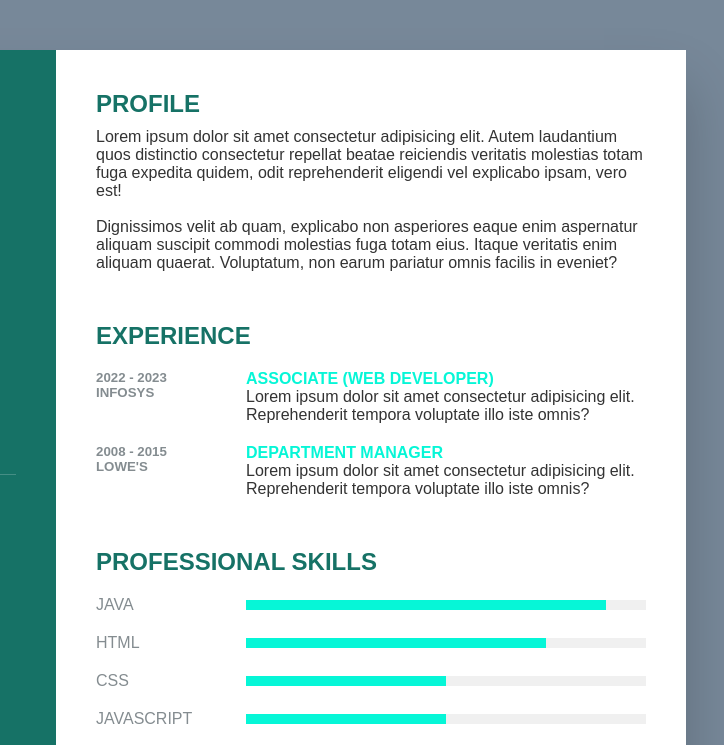
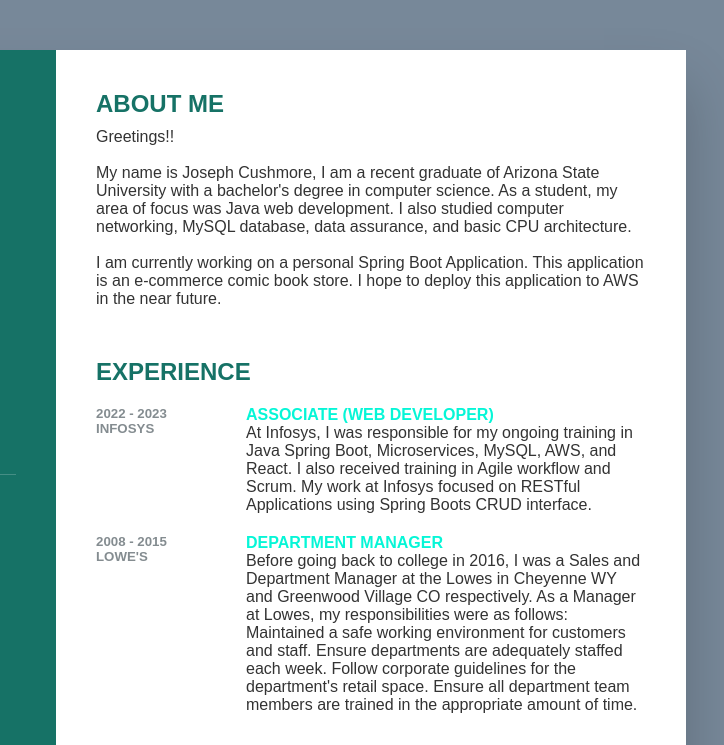
Before and after one commit to joetheday1/joetheday1.github.io, a plain HTML site: page index.html in a window 1280 px wide. Shown: the top 745 px of the page, 454-1178 px from the left. Drawn offline with nearby package versions, Linux system fonts and the light colour scheme.

Commit message:
Update index.html

```diff
--- a/index.html
+++ b/index.html
@@ -61,7 +61,7 @@
                     </li>
 
                     <li>
-                        <h5>2019 - 2017</h5>
+                        <h5>2019 - 2016</h5>
                         <h4>Associate of Science</h4>
                         <h4>Mesa Community College</h4>
                     </li>
@@ -85,9 +85,12 @@
 
         <div class="right">
             <div class="about">
-                <h2 class="title2">Profile</h2>
-                <p>Lorem ipsum dolor sit amet consectetur adipisicing elit. Autem laudantium quos distinctio consectetur repellat beatae reiciendis veritatis molestias totam fuga expedita quidem, odit reprehenderit eligendi vel explicabo ipsam, vero est!<br> <br>
-                Dignissimos velit ab quam, explicabo non asperiores eaque enim aspernatur aliquam suscipit commodi molestias fuga totam eius. Itaque veritatis enim aliquam quaerat. Voluptatum, non earum pariatur omnis facilis in eveniet?</p>
+                <h2 class="title2">About Me</h2>
+                <p>Greetings!! <br> <br>
+
+                    My name is Joseph Cushmore, I am a recent graduate of Arizona State University with a bachelor's degree in computer science. As a student, my area of focus was Java web development. I also studied computer networking, MySQL database, data assurance, and basic CPU architecture. <br>
+                    <br>
+                    I am currently working on a personal Spring Boot Application. This application is an e-commerce comic book store. I hope to deploy this application to AWS in the near future.</p>
             </div>
 
             <div class="about">
@@ -101,7 +104,7 @@
 
                     <div class="text">
                         <h4>Associate (Web Developer)</h4>
-                        <p>Lorem ipsum dolor sit amet consectetur adipisicing elit. Reprehenderit tempora voluptate illo iste omnis?</p>
+                        <p>At Infosys, I was responsible for my ongoing training in Java Spring Boot, Microservices, MySQL, AWS, and React. I also received training in Agile workflow and Scrum. My work at Infosys focused on RESTful Applications using Spring Boots CRUD interface.</p>
                     </div>
                 </div>
 
@@ -113,7 +116,12 @@
 
                     <div class="text">
                         <h4>Department Manager</h4>
-                        <p>Lorem ipsum dolor sit amet consectetur adipisicing elit. Reprehenderit tempora voluptate illo iste omnis?</p>
+                        <p>Before going back to college in 2016, I was a Sales and Department Manager at the Lowes in Cheyenne WY and Greenwood Village CO respectively.
+                            As a Manager at Lowes, my responsibilities were as follows: <br>
+                            Maintained a safe working environment for customers and staff.
+                            Ensure departments are adequately staffed each week.
+                            Follow corporate guidelines for the department's retail space.
+                            Ensure all department team members are trained in the appropriate amount of time.</p>
                     </div>
                 </div>
             </div>
```
